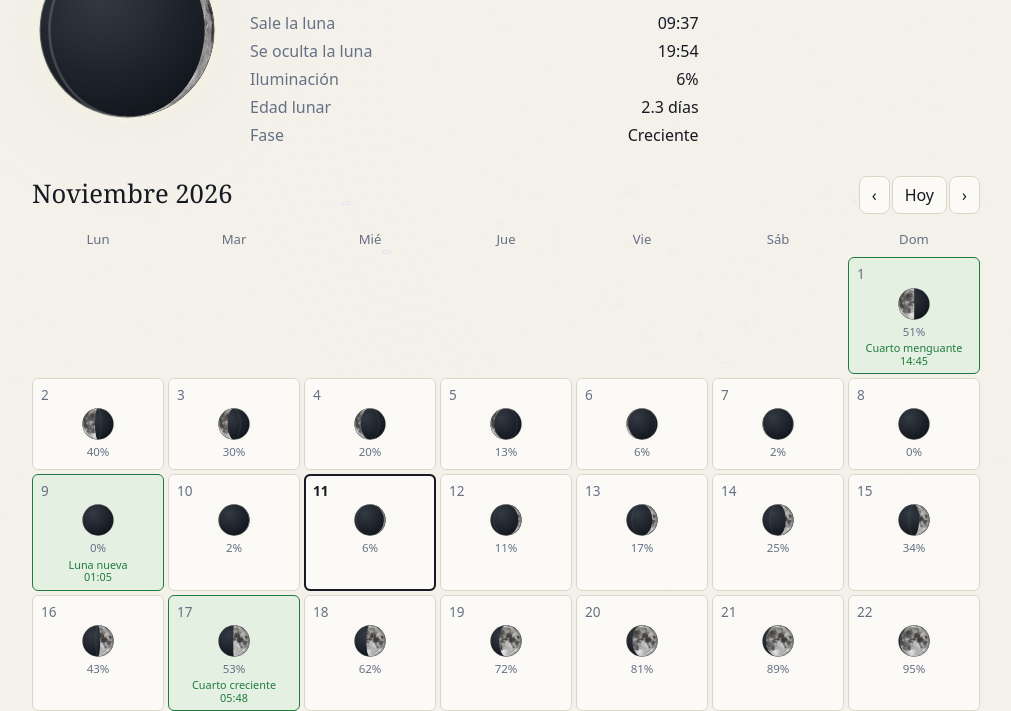
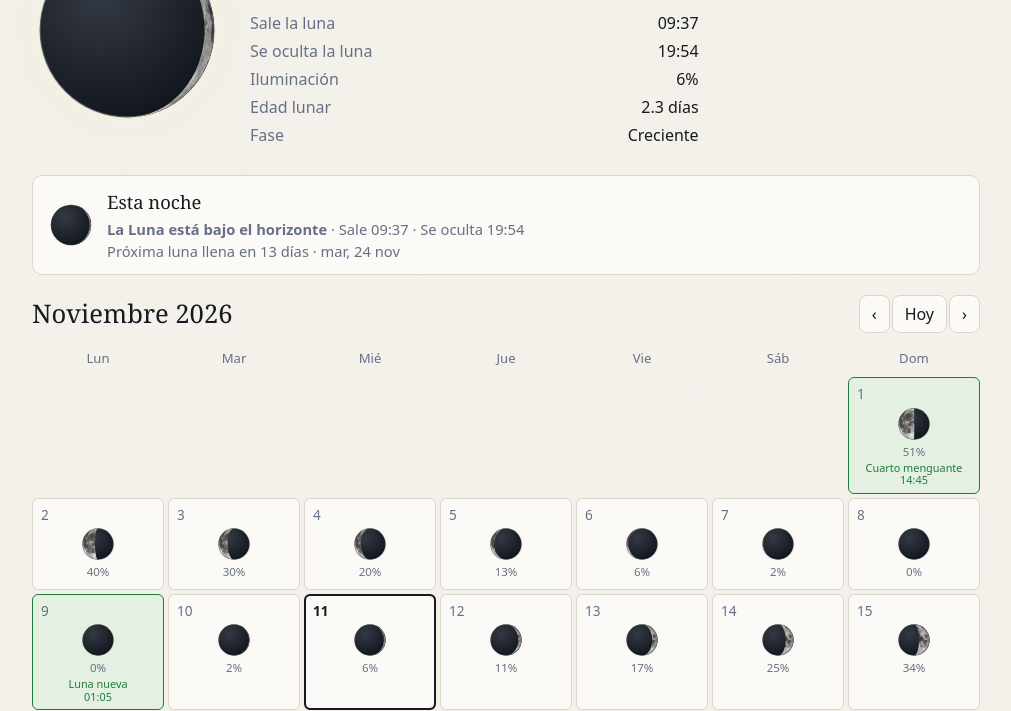
Before and after one commit to lcorito-oss/calendario-lunar, a plain HTML site: page index.html in a window 1280 px wide. Shown: the part 127-838 px from the top of the page, without its empty margins (134-1145 px from the left). Drawn offline with Linux system fonts and the light colour scheme.

Commit message:
Calendario lunar: tarjeta Esta noche, PWA y quitar línea gris del terminador

```diff
--- a/index.html
+++ b/index.html
@@ -9,6 +9,8 @@
 <link rel="icon" href="assets/favicon-32-dark.png" type="image/png" sizes="32x32" media="(prefers-color-scheme: dark)">
 <link rel="icon" href="assets/favicon.ico" sizes="any">
 <link rel="apple-touch-icon" href="assets/favicon-180.png">
+<meta name="theme-color" content="#05070d">
+<link rel="manifest" href="manifest.json">
 <style>
 :root{
   --bg:#05070d; --panel:#0d121c; --line:#1f2836; --text:#e8ebf2; --muted:#8c97ab;
@@ -64,6 +66,12 @@ button:focus-visible,.cell:focus-visible{outline:2px solid var(--accent);outline
 .list .t{margin-left:auto;flex:none;color:var(--muted);font-size:clamp(.68rem,1.5vw,.9rem);font-variant-numeric:tabular-nums;text-align:right;white-space:nowrap}
 .list li.eclipse-entry strong{color:var(--eclipse)}
 .note{color:var(--muted);font-size:.85rem;margin-top:24px}
+.tonight{display:flex;gap:14px;align-items:center;background:var(--panel);border:1px solid var(--line);border-radius:10px;padding:12px 16px;margin:0 0 20px}
+.tonight svg{flex:none;width:44px;height:44px;filter:drop-shadow(0 0 4px rgba(233,230,218,.2))}
+.tonight h2{font-size:1.15rem;margin:0 0 2px}
+.tonight p{margin:0;color:var(--muted);font-size:.92rem}
+.tonight .st{color:var(--accent);font-weight:600}
+.tonight .st.down{color:var(--muted)}
 @media (max-width:520px){.cell{min-height:80px}.cell img,.cell svg{width:28px;height:28px}.cell .ev{font-size:.62rem}}
 </style>
 </head>
@@ -78,6 +86,8 @@ button:focus-visible,.cell:focus-visible{outline:2px solid var(--accent);outline
       <dl id="heroData"></dl>
     </div>
   </section>
+
+  <section class="tonight" id="tonight" aria-live="polite"></section>
 
   <div class="bar">
     <h2 id="monthTitle"></h2>
@@ -856,7 +866,6 @@ function moonSvg(e, size){
   const sweep = angle < 90 ? 0 : 1;
   const lightPath = "M50 4 A46 46 0 0 1 50 96 A" + rx + " 46 0 0 " + sweep + " 50 4 Z";
   const transform = waning ? ' transform="translate(100 0) scale(-1 1)"' : "";
-  const terminatorPath = "M50 4 A" + rx + " 46 0 0 " + sweep + " 50 96";
   const litClip = id + "-light";
   let illuminated = "";
   if (illum(angle) > .003) {
@@ -873,7 +882,6 @@ function moonSvg(e, size){
     '</defs>' +
     '<circle cx="50" cy="50" r="46" fill="url(#' + id + '-night)"/>' +
     illuminated +
-    (angle > 1 && angle < 179 ? '<path d="' + terminatorPath + '"' + transform + ' fill="none" stroke="#eeeae0" stroke-opacity=".18" stroke-width="1.4"/>' : "") +
     '<circle cx="50" cy="50" r="46" fill="none" stroke="#d5d3ca" stroke-opacity=".32" stroke-width="1.1"/>' +
     '</svg>';
 }
@@ -1002,6 +1010,29 @@ function hero(){
   $("heroData").innerHTML = `<dt>Sale la luna</dt><dd>${hm(rs.rise)}</dd><dt>Se oculta la luna</dt><dd>${hm(rs.set)}</dd><dt>Iluminación</dt><dd>${Math.round(illum(e)*100)}%</dd><dt>Edad lunar</dt><dd>${(e/360*SYN).toFixed(1)} días</dd><dt>Fase</dt><dd>${e < 180 ? "Creciente" : "Menguante"}</dd>`;
 }
 
+function tonight(){
+  const t = Date.now();
+  const e = elong(t);
+  const alt = moonAlt(t);
+  const today = cityDay(t);
+  const rs = riseSet(today.getFullYear(), today.getMonth(), today.getDate());
+  const isFull = nombre(e) === "Luna llena";
+  const next = isFull ? null : eventsBetween(t, t + 32*86400000).find(ev => ev.i === 2);
+  let fullText;
+  if (isFull) fullText = "Hoy hay luna llena";
+  else if (!next) fullText = "Próxima luna llena: —";
+  else {
+    const days = Math.max(0, Math.round((cityDay(next.t) - today)/86400000));
+    fullText = "Próxima luna llena en " + days + (days === 1 ? " día" : " días") + " · " + new Date(next.t).toLocaleDateString("es", { weekday:"short", day:"numeric", month:"short", timeZone: TZ });
+  }
+  const visible = alt > 0;
+  $("tonight").innerHTML = moon(e) +
+    '<div><h2>Esta noche</h2>' +
+    '<p><span class="st' + (visible ? '' : ' down') + '">' + (visible ? "La Luna se ve ahora" : "La Luna está bajo el horizonte") + '</span>' +
+    ' · Sale ' + hm(rs.rise) + ' · Se oculta ' + hm(rs.set) + '</p>' +
+    '<p>' + fullText + '</p></div>';
+}
+
 function render(){
   now = cityDay(Date.now());
   $("monthTitle").textContent = MESES[month] + " " + year;
@@ -1044,6 +1075,7 @@ function render(){
     return '<li>' + moon(ev.i*90) + '<strong>' + MAIN[ev.i] + '</strong><span class="t">' + dateText + ' · ' + hora(dt) + '</span></li>';
   }).join("");
   hero();
+  tonight();
   drawSky();
 }
 $("grid").addEventListener("click", e => {
@@ -1057,7 +1089,10 @@ $("today").onclick = () => { now = cityDay(Date.now()); year = now.getFullYear()
 render();
 window.addEventListener("resize",drawSky);
 window.addEventListener("scroll",drawSky,{passive:true});
-window.setInterval(drawSky,60000);
+window.setInterval(() => { drawSky(); tonight(); }, 60000);
+if ("serviceWorker" in navigator) {
+  window.addEventListener("load", () => { navigator.serviceWorker.register("sw.js").catch(() => {}); });
+}
 </script>
 </body>
 </html>
```
Also changed, not shown: sw.js (added, +29 -0 lines), manifest.json (added).
